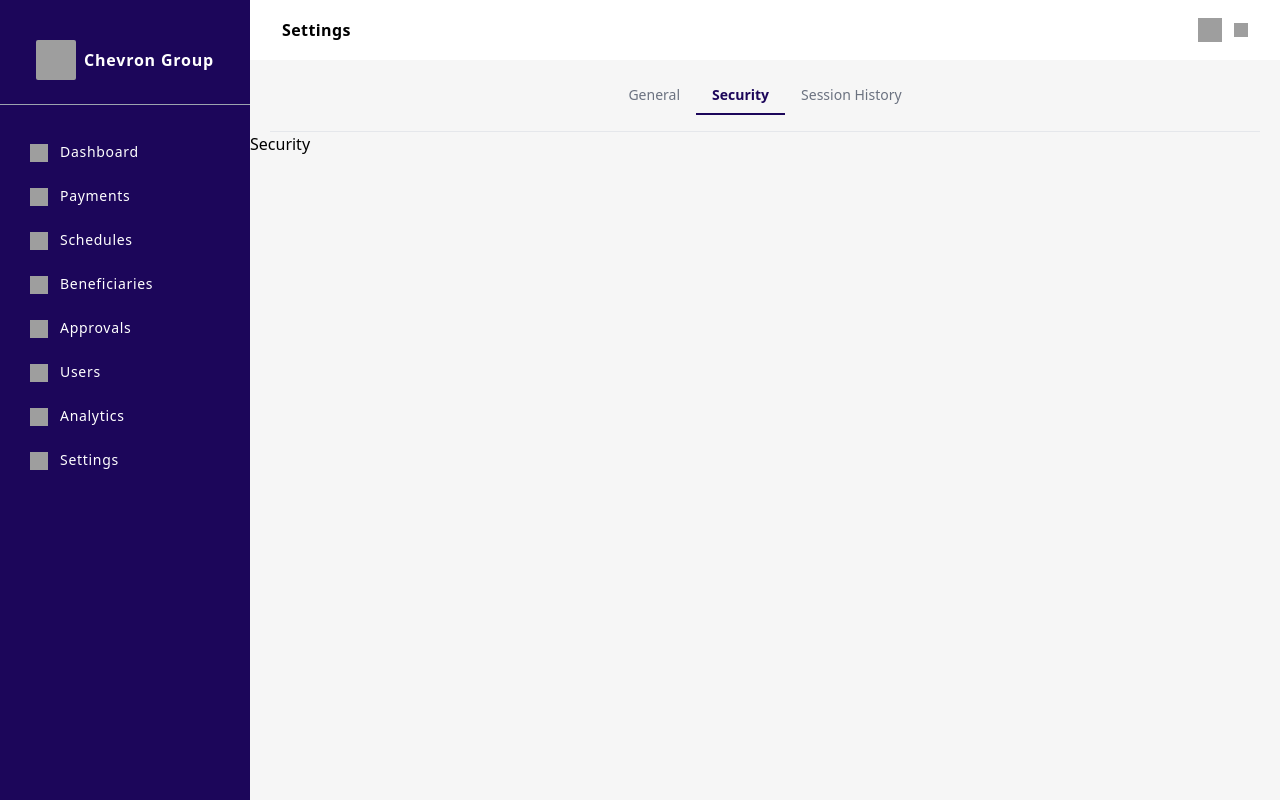
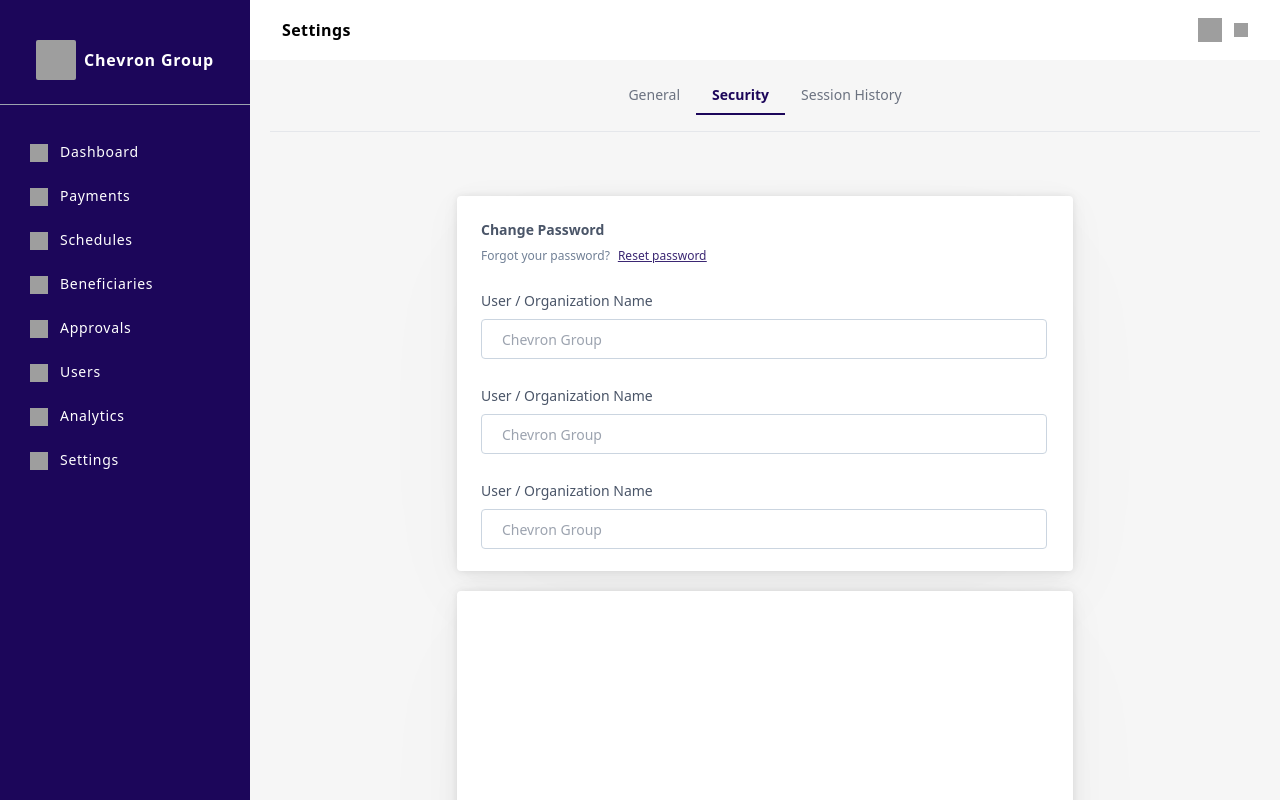
Before and after one commit to daysuwaa/chevron-figma, a React (Create React App) app: page /settings in a window 1280 px wide. Both pictures are taken after a click on the button "Security". Shown: the top 800 px of the page. Built offline with nearby package versions, Linux system fonts and the light colour scheme; grey boxes are pictures that could not be loaded.

Commit message:
Created three new forms and gave them distinct values

```diff
--- a/src/components/Security.js
+++ b/src/components/Security.js
@@ -1,7 +1,122 @@
-import React from "react";
+import React, { useState } from "react";
+import { Link } from "react-router-dom";
 
 const Security = () => {
-  return <div>Security</div>;
+  const [cpassword, setCpassword] = useState("");
+  const [npassword, setNpassword] = useState("");
+  const [confirm, setConfirm] = useState("");
+
+  return (
+    <div className="flex flex-col items-center mt-11">
+      {/*1  white boxxx  */}
+      <div
+        className="bg-white w-[616px] h-[375px] mt-5 rounded"
+        style={{
+          boxShadow:
+            "0px 0.073px 6.159px 0px rgba(0, 0, 0, 0.07), 0px 2.338px 17.029px 0px rgba(0, 0, 0, 0.05), 0px 9.853px 41px 0px rgba(0, 0, 0, 0.04), 0px 42px 136px 0px rgba(0, 0, 0, 0.02)",
+        }}
+      >
+        <div className="m-6  ">
+          <p className="text-[#4A5568] font-semibold text-sm">
+            Change Password
+          </p>
+          <p className="text-[#718096] font-light text-xs pt-2">
+            Forgot your password?
+            <span className="text-[#3B2773] ml-2 text-xs underline font-[500]">
+              <Link to="/error">Reset password </Link>
+            </span>
+          </p>
+        </div>
+        <div className="m-6">
+          <form>
+            <label className="text-[#4A5568] text-sm ">
+              User / Organization Name
+              <input
+                type="text"
+                value={cpassword}
+                onChange={(e) => setCpassword(e.target.value)}
+                className="mb-2"
+              />
+            </label>
+            <div className="px-[20px] items-center h-[40px] flex w-[566px] rounded border border-[#CBD5E0] focus-within:outline outline-2 outline-blue-600">
+              <input
+                type="text"
+                placeholder="Chevron Group"
+                id="search"
+                className="font-normal w-[320px] h-8 outline-none"
+                style={{
+                  color: "#718096",
+                  fontSize: "14px",
+                }}
+              />
+            </div>
+          </form>
+        </div>
+
+        <div className="m-6">
+          <form>
+            <label className="text-[#4A5568] text-sm ">
+              User / Organization Name
+              <input
+                type="text"
+                value={npassword}
+                onChange={(e) => setNpassword(e.target.value)}
+                className="mb-2"
+              />
+            </label>
+            <div className="px-[20px] items-center h-[40px] flex w-[566px] rounded border border-[#CBD5E0] focus-within:outline outline-2 outline-blue-600">
+              <input
+                type="text"
+                placeholder="Chevron Group"
+                id="search"
+                className="font-normal w-[320px] h-8 outline-none"
+                style={{
+                  color: "#718096",
+                  fontSize: "14px",
+                }}
+              />
+            </div>
+          </form>
+        </div>
+
+        <div className="m-6">
+          <form>
+            <label className="text-[#4A5568] text-sm ">
+              User / Organization Name
+              <input
+                type="text"
+                value={confirm}
+                onChange={(e) => setConfirm(e.target.value)}
+                className="mb-2"
+              />
+            </label>
+            <div className="px-[20px] items-center h-[40px] flex w-[566px] rounded border border-[#CBD5E0] focus-within:outline outline-2 outline-blue-600">
+              <input
+                type="text"
+                placeholder="Chevron Group"
+                id="search"
+                className="font-normal w-[320px] h-8 outline-none"
+                style={{
+                  color: "#718096",
+                  fontSize: "14px",
+                }}
+              />
+            </div>
+          </form>
+        </div>
+      </div>
+
+      {/* second white box */}
+
+      <div
+        className="bg-white w-[616px] h-[375px] mt-5 rounded"
+        style={{
+          boxShadow:
+            "0px 0.073px 6.159px 0px rgba(0, 0, 0, 0.07), 0px 2.338px 17.029px 0px rgba(0, 0, 0, 0.05), 0px 9.853px 41px 0px rgba(0, 0, 0, 0.04), 0px 42px 136px 0px rgba(0, 0, 0, 0.02)",
+        }}
+      ></div>
+    </div>
+  );
 };
 
 export default Security;
```
